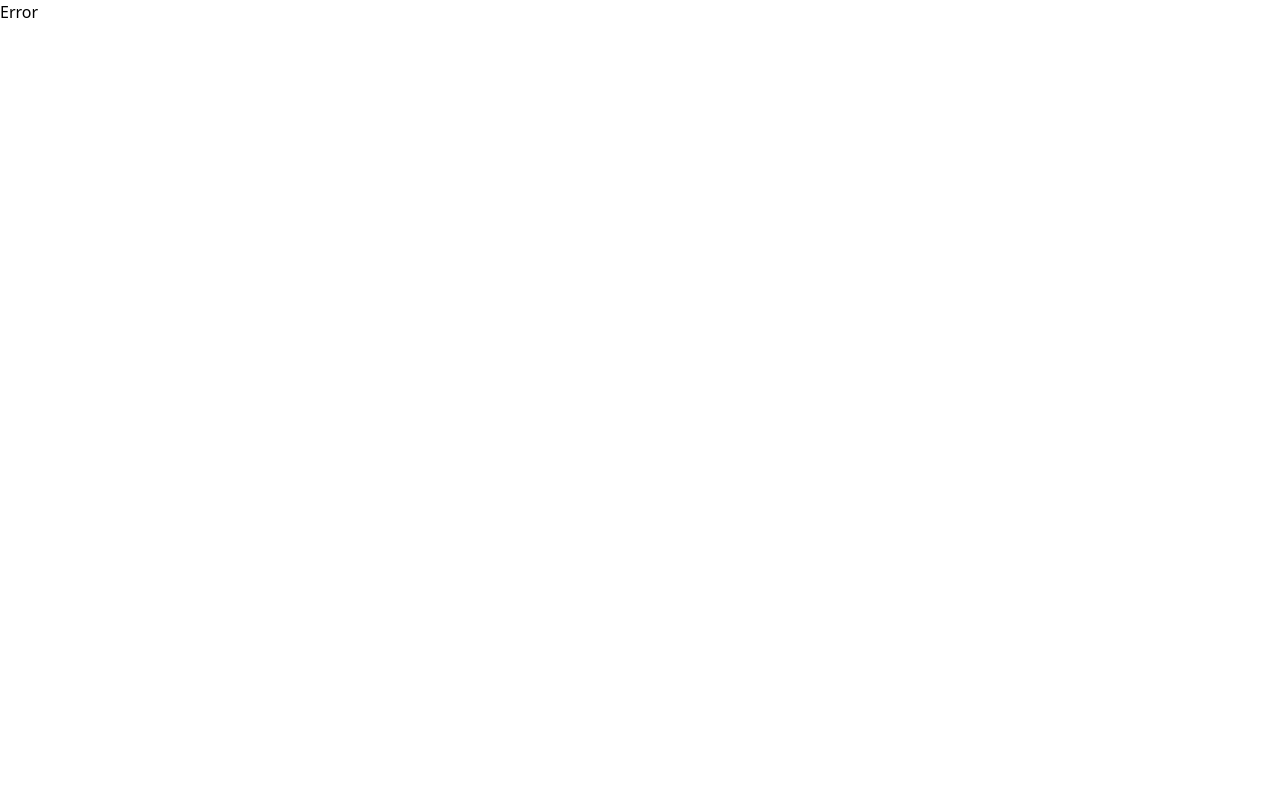
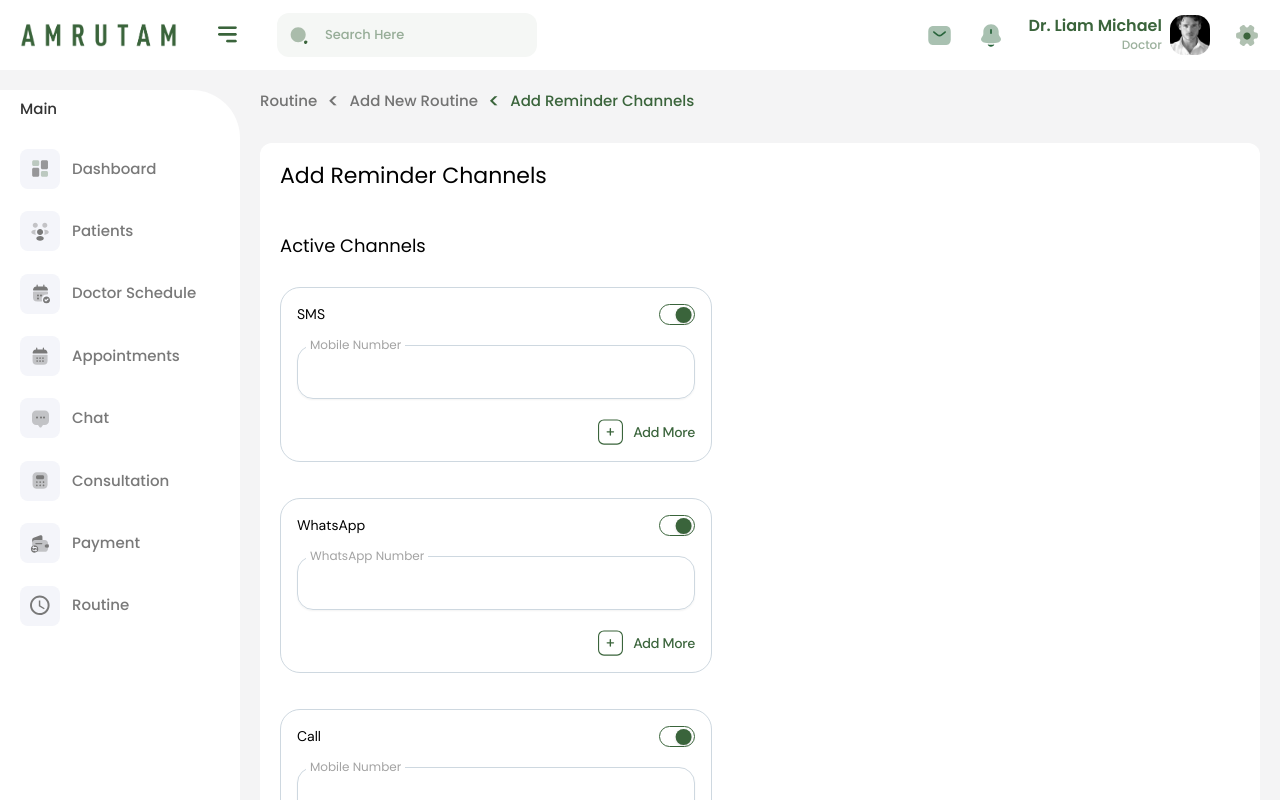
Before and after one commit to ano-coding/Routine-Dashboard-for-Doctors, a React (Vite) app: page /routine/create/add-reminder-channels in a window 1280 px wide. Before the commit this address had no page. Built offline with nearby package versions, Linux system fonts and the light colour scheme.

Commit message:
create reminder channel page

```diff
--- a/src/App.jsx
+++ b/src/App.jsx
@@ -11,6 +11,7 @@ import PatientProfile from "./ui/PatientProfile";
 import CreateRoutine from "./ui/CreateRoutine";
 import WeeklyBenefits from "./ui/WeeklyBenefits";
 import ProductDetails from "./ui/ProductDetails";
+import ReminderChannel from "./ui/ReminderChannel";
 
 const router = createBrowserRouter([
   {
@@ -45,6 +46,10 @@ const router = createBrowserRouter([
         path: "/routine/create/add-reminder/product-details",
         element: <ProductDetails />,
       },
+      {
+        path: "/routine/create/add-reminder-channels",
+        element: <ReminderChannel />,
+      },
     ],
   },
 ]);
--- a/src/components/AddMoreButton.jsx
+++ b/src/components/AddMoreButton.jsx
@@ -1,9 +1,9 @@
-const AddMoreButton = () => {
+const AddMoreButton = ({ label = "Add More" }) => {
   return (
     <div className="flex items-center gap-[10px]">
       <img className="h-[26px]" src="/add-icon-plus.svg" />
       <div className="font-dm-sans text-[14px] font-medium tracking-[-0.02em] text-darkOliveGreen-dark">
-        Add More
+        {label}
       </div>
     </div>
   );
--- /dev/null
+++ b/src/components/AddReminderChannels.jsx
@@ -0,0 +1,20 @@
+import AddMoreButton from "./AddMoreButton";
+import SingleLineInput from "./SingleLineInput";
+import ToggleButton from "./ToggleButton";
+
+const AddReminderChannels = ({ title, channel, isActive, btnLabel }) => {
+  return (
+    <div className="flex w-full flex-col items-end gap-5 rounded-[20px] border-[1.5px] border-solid border-blue-ice p-4 sm:w-96 lg:w-[432px]">
+      <div className="flex w-full items-center justify-between">
+        <span className=" font-dm-sans text-[14px] text-black">{title}</span>
+        <ToggleButton isActive={isActive} />
+      </div>
+      <div className="w-full">
+        {isActive && <SingleLineInput label={channel} />}
+      </div>
+      <AddMoreButton label={btnLabel} />
+    </div>
+  );
+};
+
+export default AddReminderChannels;
--- a/src/components/Breadcrumb.jsx
+++ b/src/components/Breadcrumb.jsx
@@ -1,12 +1,9 @@
 const Breadcrumb = ({ list }) => {
   return (
-    <div className="flex w-full items-center  gap-[10px]   font-poppins text-[15px] font-medium leading-[22.5px] ">
+    <div className="flex w-full  items-center   gap-[10px] font-poppins text-[15px] font-medium leading-[22.5px] ">
       {list.map((item, i) => (
-        <>
-          <div
-            key={item}
-            className={`font-medium  leading-[22.5px] text-neutral-500`}
-          >
+        <div key={item} className="flex  items-center gap-[10px]">
+          <div className={`font-medium  leading-[22.5px] text-neutral-500`}>
             <span
               className={
                 list.length === i + 1
@@ -24,7 +21,7 @@ const Breadcrumb = ({ list }) => {
           ) : (
             ""
           )}
-        </>
+        </div>
       ))}
     </div>
   );
--- /dev/null
+++ b/src/components/ToggleButton.jsx
@@ -0,0 +1,33 @@
+import { useState } from "react";
+import { Switch } from "@headlessui/react";
+
+function classNames(...classes) {
+  return classes.filter(Boolean).join(" ");
+}
+
+export default function ToggleButton({ isActive }) {
+  console.log(isActive);
+
+  const [enabled, setEnabled] = useState(() => isActive || false);
+
+  return (
+    <Switch
+      checked={enabled}
+      onChange={setEnabled}
+      className={classNames(
+        enabled ? "border-darkOliveGreen-dark" : "border-darkslategray-100",
+        "relative flex h-[21px] w-[36px] flex-shrink-0 cursor-pointer items-center rounded-full border-[1.5px] border-solid px-0.5 transition-colors duration-200 ease-in-out focus:outline-none focus:ring-0",
+      )}
+    >
+      <span
+        aria-hidden="true"
+        className={classNames(
+          enabled
+            ? "translate-x-[0.85rem] bg-darkOliveGreen-dark"
+            : "translate-x-0 bg-darkslategray-100",
+          "pointer-events-none inline-block h-4 w-4 transform rounded-full shadow ring-0 transition duration-200 ease-in-out",
+        )}
+      />
+    </Switch>
+  );
+}
--- a/src/ui/AppLayout.jsx
+++ b/src/ui/AppLayout.jsx
@@ -23,7 +23,7 @@ const AppLayout = () => {
         >
           <SideBar />
           <div
-            className=" w-full overflow-auto"
+            className=" h-full w-full overflow-auto"
             style={{ scrollbarWidth: "thin" }}
           >
             <Outlet />
--- /dev/null
+++ b/src/ui/ReminderChannel.jsx
@@ -0,0 +1,86 @@
+import AddReminderChannels from "../components/AddReminderChannels";
+import Breadcrumb from "../components/Breadcrumb";
+
+const REMINDER_CHANNELS = [
+  { title: "SMS", channel: "Mobile Number", isActive: true },
+  { title: "WhatsApp", channel: "WhatsApp Number", isActive: true },
+  { title: "Call", channel: "Mobile Number", isActive: true },
+  { title: "Email", channel: "Email ID", isActive: true },
+  {
+    title: "Facebook Messenger",
+    channel: "",
+    isActive: false,
+    btnLabel: "Add Account",
+  },
+  { title: "Instagram", channel: "", isActive: false, btnLabel: "Add Account" },
+  {
+    title: "Google Calendar",
+    channel: "",
+    isActive: false,
+    btnLabel: "Add Account",
+  },
+];
+
+const ReminderChannel = () => {
+  return (
+    <section
+      className={`mx-auto flex h-full max-w-7xl flex-col items-center  gap-[1.9rem] rounded-xl  px-5`}
+    >
+      <Breadcrumb
+        list={["Routine", "Add New Routine", "Add Reminder Channels"]}
+      />
+      <div className="flex w-full flex-col gap-10 rounded-xl bg-white px-5 py-4 lg:pr-16">
+        <div className="font-poppins text-[22px] text-black">
+          Add Reminder Channels
+        </div>
+        <div className="flex flex-col gap-7">
+          <div className="font-poppins text-[18px] text-black">
+            Active Channels
+          </div>
+          <div className="flex flex-wrap gap-9">
+            {REMINDER_CHANNELS.map((item) => (
+              <div key={item.title} className="w-full sm:w-fit">
+                {item.isActive && (
+                  <div key={item.title} className="w-full sm:w-fit xl:mr-5">
+                    <AddReminderChannels
+                      title={item.title}
+                      channel={item.channel}
+                      isActive={item.isActive}
+                      btnLabel={item.btnLabel}
+                    />
+                  </div>
+                )}
+              </div>
+            ))}
+          </div>
+          <div className="flex flex-col gap-7">
+            <div className="font-poppins text-[18px] text-black">
+              Inactive Channels
+            </div>
+            <div className="flex flex-wrap gap-9">
+              {REMINDER_CHANNELS.map((item) => (
+                <div
+                  key={item.title}
+                  className={`w-full sm:w-fit ${!item.isActive ? "" : "hidden"}`}
+                >
+                  {!item.isActive && (
+                    <div key={item.title} className="w-full sm:w-fit xl:mr-5">
+                      <AddReminderChannels
+                        title={item.title}
+                        channel={item.channel}
+                        isActive={item.isActive}
+                        btnLabel={item.btnLabel}
+                      />
+                    </div>
+                  )}
+                </div>
+              ))}
+            </div>
+          </div>
+        </div>
+      </div>
+    </section>
+  );
+};
+
+export default ReminderChannel;
```
